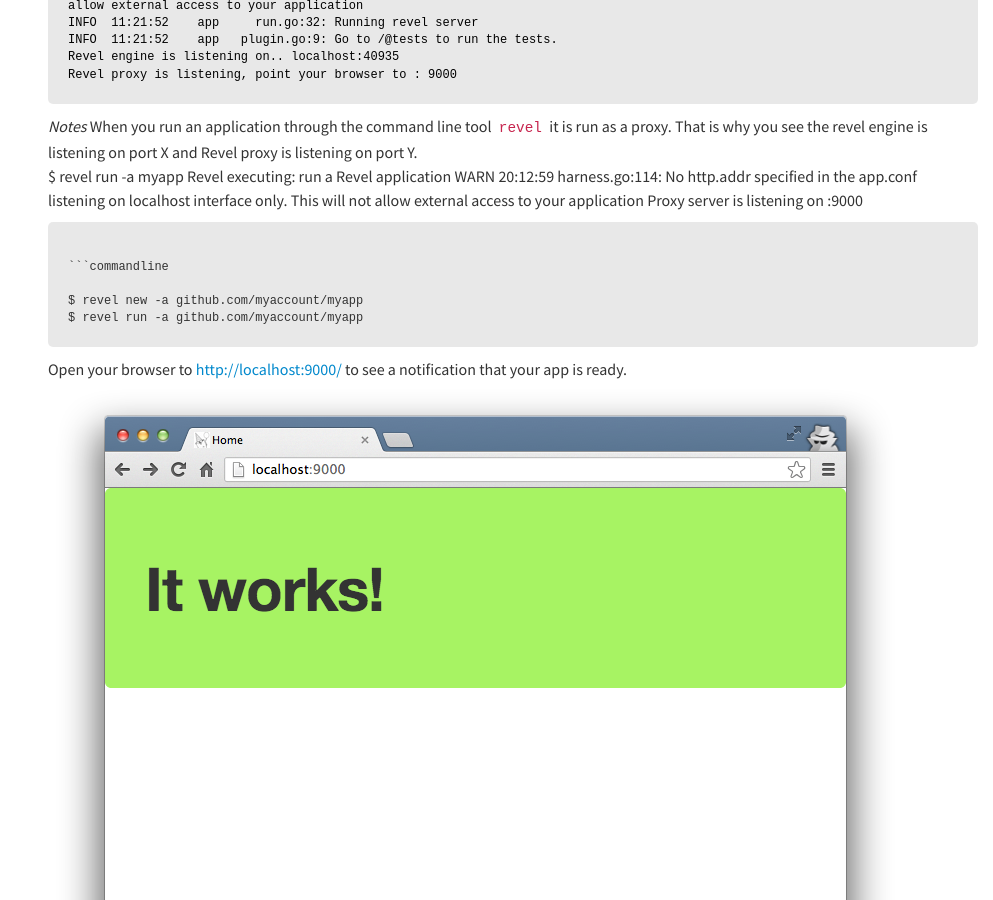
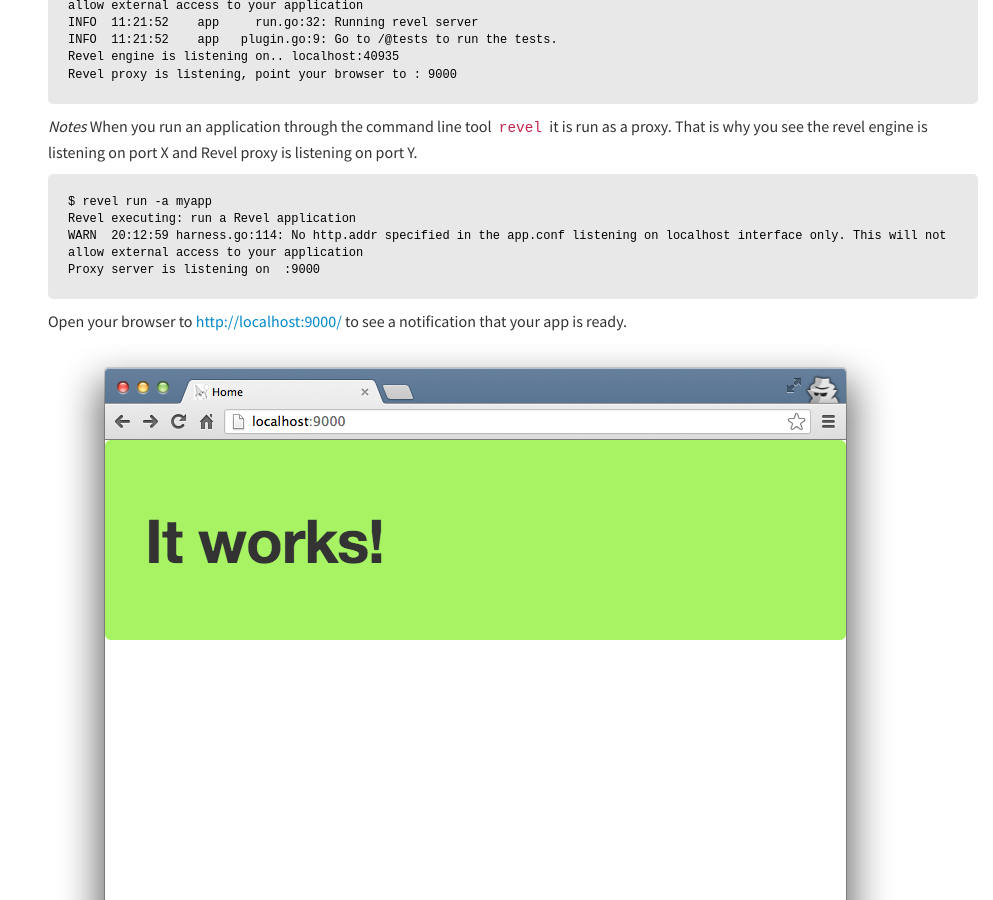
Before and after one commit to revel/revel.github.io, a Jekyll site: the page built from tutorial/createapp.md, in a window 1280 px wide and 900 px high, scrolled down 606 px. Shown: the whole window, without its empty margins (287-1280 px from the left). Built offline with Jekyll 4.4.1, drawn with Linux system fonts in a browser that asks for light colours; nearby versions of some CDN libraries.

Commit message:
Cleaned up "Create a new Revel application"

````diff
--- a/tutorial/createapp.md
+++ b/tutorial/createapp.md
@@ -29,18 +29,13 @@ Revel proxy is listening, point your browser to : 9000
 That is why you see the revel engine is listening on port X and Revel proxy is listening on
 port Y.
 
-
+```commandline
 $ revel run -a myapp
 Revel executing: run a Revel application
 WARN  20:12:59 harness.go:114: No http.addr specified in the app.conf listening on localhost interface only. This will not allow external access to your application
 Proxy server is listening on  :9000
 ```
 
-```commandline
-
-$ revel new -a github.com/myaccount/myapp
-$ revel run -a github.com/myaccount/myapp
-```
 Open your browser to [http://localhost:9000/](http://localhost:9000/) to see a notification that your app is ready.
 
 ![Your Application Is Ready](/img/YourApplicationIsReady.png)
````
